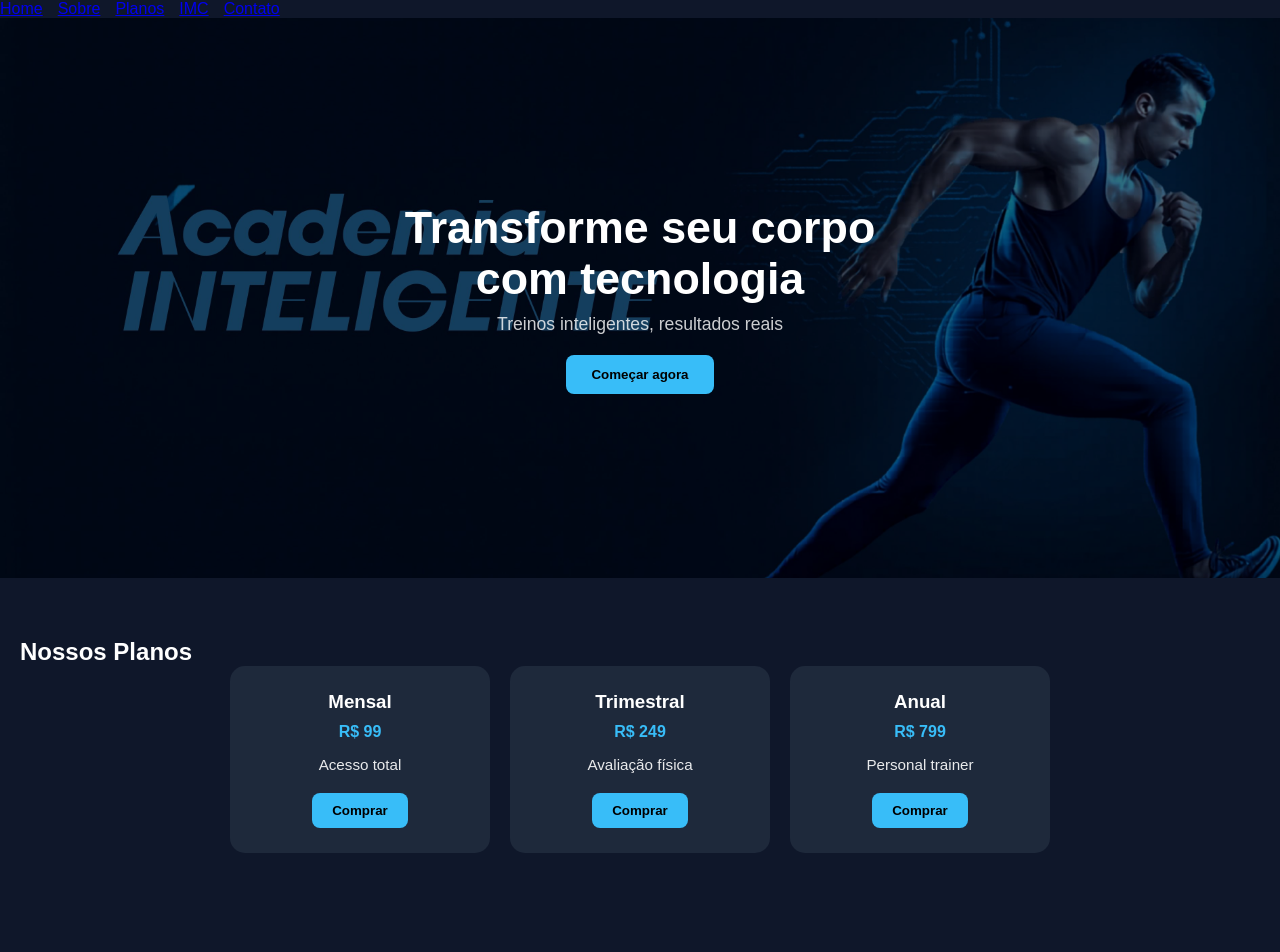
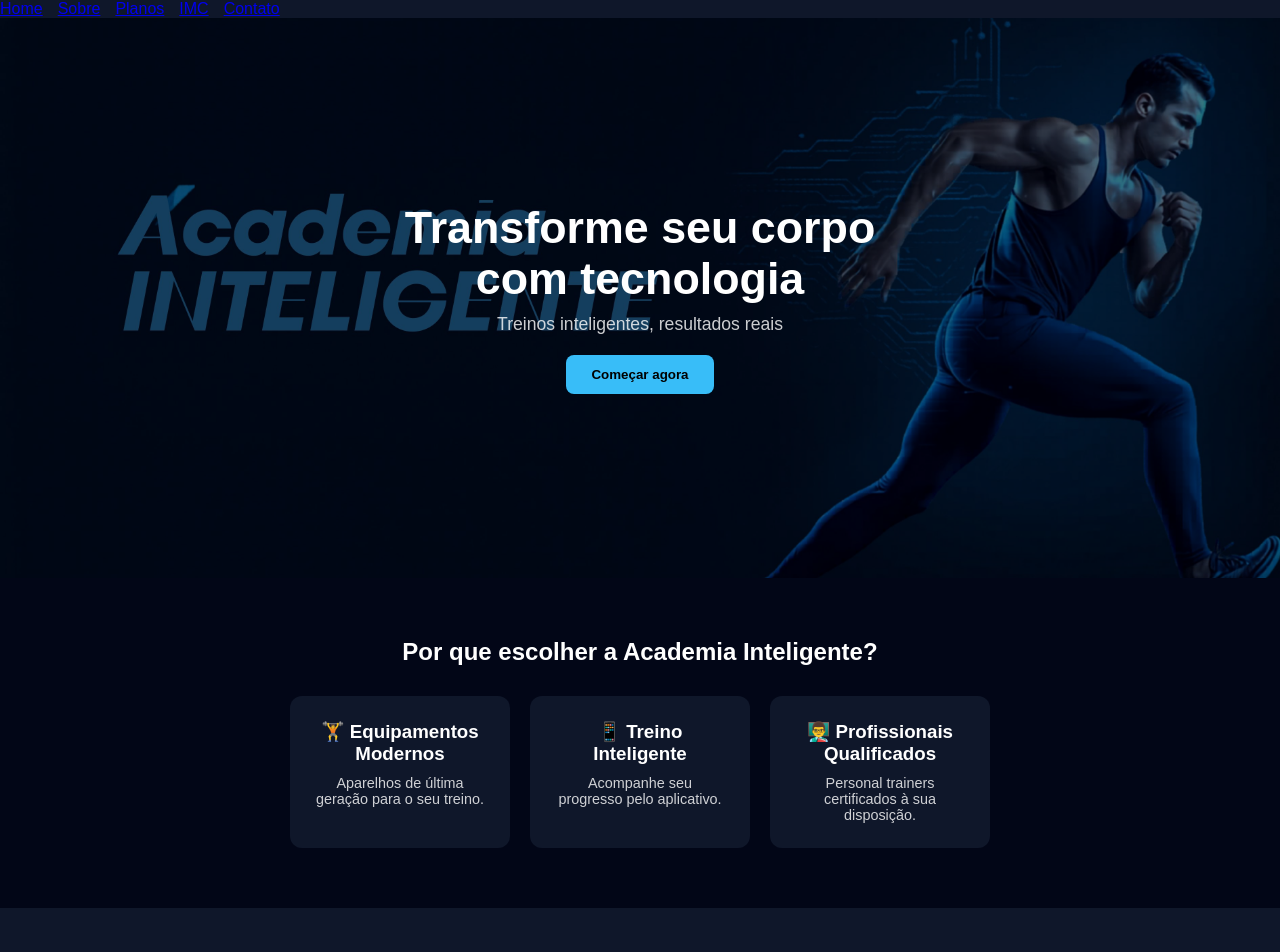
Before and after one commit to Academia-Inteligente/Academia-Inteligente-CP4-WEB, a React (Vite) app: page / in a window 1280 px wide. Shown: the top 952 px of the page. Before the commit the page ends 913 px from the top, so only its background shows below. Built offline with nearby package versions, Linux system fonts and the light colour scheme.

Commit message:
feat: adicionando seção de informações na Home

```diff
--- a/src/pages/Home.jsx
+++ b/src/pages/Home.jsx
@@ -16,9 +16,27 @@ export default function Home() {
         </div>
       </section>
 
+      <section className="features">
+          <h2 style={{ textAlign: "center", marginBottom: "30px" }}>
+            Por que escolher a Academia Inteligente?
+          </h2>
+          <div className="features-grid">
+            <div className="feature-card">
+              <h3>🏋️ Equipamentos Modernos</h3>
+              <p>Aparelhos de última geração para o seu treino.</p>
+            </div>
+            <div className="feature-card">
+              <h3>📱 Treino Inteligente</h3>
+              <p>Acompanhe seu progresso pelo aplicativo.</p>
+            </div>
+            <div className="feature-card">              <h3>👨‍🏫 Profissionais Qualificados</h3>
+            <p>Personal trainers certificados à sua disposição.</p>
+          </div>
+        </div>
+      </section>
+
       <section className="plans-section">
         <h2>Nossos Planos</h2>
-
         <div className="plans-container">
           <PlanCard nome="Mensal" preco="R$ 99" beneficios={["Acesso total"]} />
           <PlanCard nome="Trimestral" preco="R$ 249" beneficios={["Avaliação física"]} />
```
Also changed, not shown: 1 other file (tests, documents, lock files or other folders).
